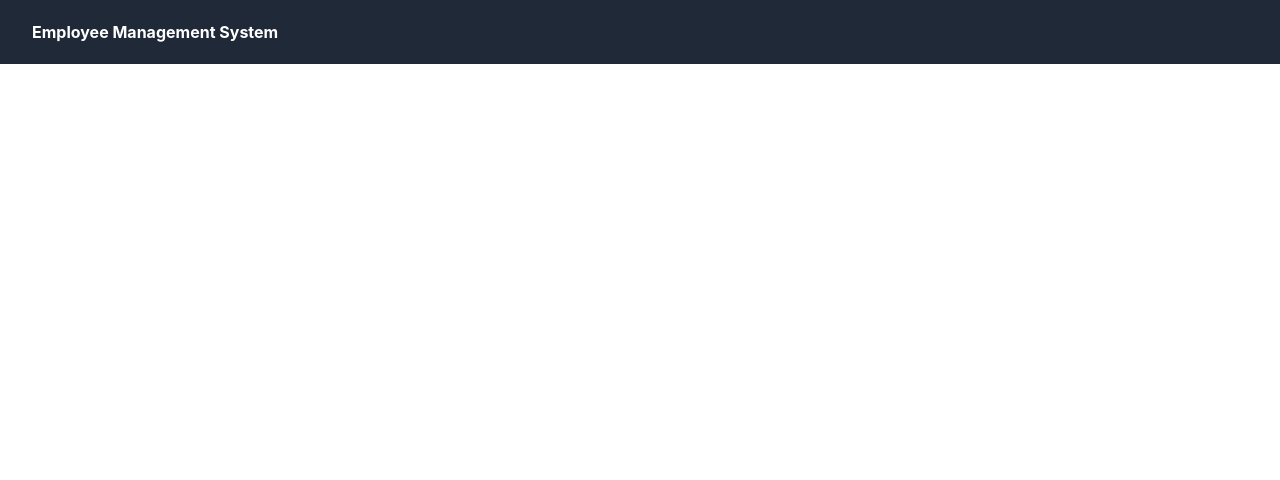
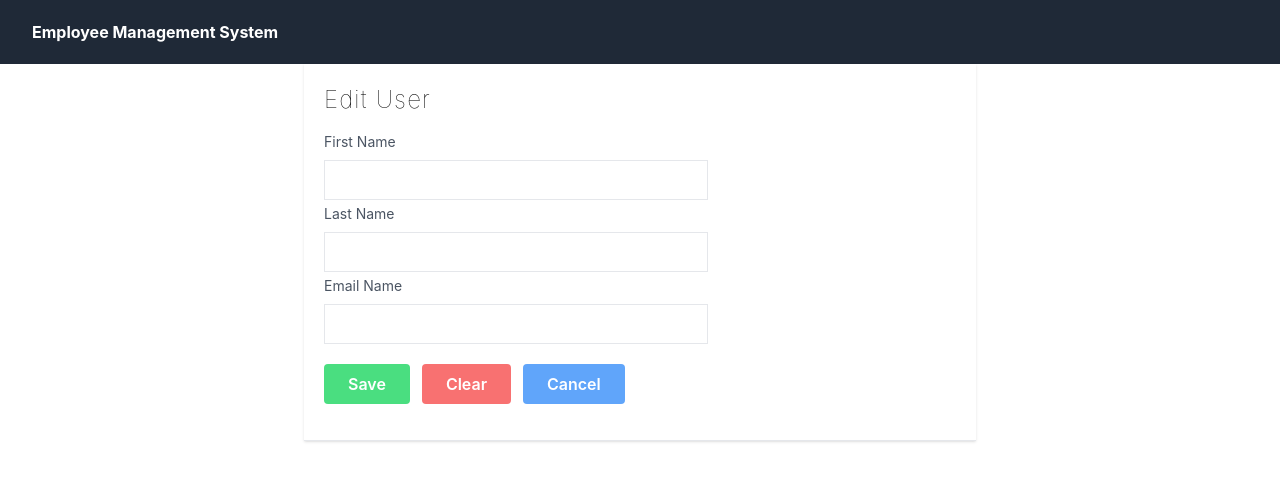
Before and after one commit to giangtran90/user-mngt-system-project, a React (Create React App) app in the folder user-mngt-ui/: page /editUser/1 in a window 1280 px wide. Shown: the top 480 px of the page. Built offline with nearby package versions, Linux system fonts and the light colour scheme; no server answers; the HTML template or start-up script is replaced by a standard one.

Commit message:
Frontend:  UI Edit User

```diff
--- a/user-mngt-ui/src/App.js
+++ b/user-mngt-ui/src/App.js
@@ -3,6 +3,7 @@ import './App.css';
 import Navbar from './components/Navbar';
 import UserList from './components/UserList';
 import AddUser from './components/AddUser';
+import EditUser from './components/EditUser';
 
 function App() {
   return (
@@ -13,6 +14,7 @@ function App() {
           <Route path='/' element={<UserList/>}></Route>
           <Route path='/userList' element={<UserList/>}></Route>
           <Route path='/addUser' element={<AddUser/>}></Route>
+          <Route path='/editUser/:id' element={<EditUser />}></Route>
         </Routes>
       </BrowserRouter>
     </>
--- /dev/null
+++ b/user-mngt-ui/src/components/EditUser.js
@@ -0,0 +1,96 @@
+import React, { useEffect, useState } from 'react'
+import { useNavigate, useParams } from 'react-router-dom'
+import UserService from '../services/UserService';
+
+const EditUser = () => {
+
+    const navigate = useNavigate();
+
+    const {id} = useParams();
+
+    const [user, setUser] = useState({
+        id : id,
+        firstName : "",
+        lastName : "",
+        emailId : ""
+    })
+
+    const handleChange = (e) => {
+        const value = e.target.value;
+        setUser({...user,[e.target.name]:value});
+        console.log(value);
+    }
+
+    useEffect(() => {
+      const fetchData = async () => {
+        try {
+            const response = await UserService.getUserById(id);
+            setUser(response.data)
+        } catch (error) {
+            console.log(error);
+        }
+      }
+      fetchData();
+    }, [])
+
+    const updateUser = (e) => {
+        e.preventDefault();
+        UserService.editUser(user,id)
+        .then((response) => {
+            navigate("/userList");
+        })
+        .catch((error) => {
+            console.log(error);
+        })
+    }
+
+    const clear = (e) => {
+        e.preventDefault();
+        setUser({
+            id : id,
+            firstName : user.firstName,
+            lastName : "",
+            emailId : ""
+        })
+    }
+
+  return (
+    // max-w-2xl: chieu rong toi da, shadow: them bong duoi, border-b: duong vien duoi, mx-auto: can le tu dong
+    <div className='flex max-w-2xl mx-auto shadow border-b'>
+        <div className='px-5 py-5'>
+            {/* font-thin text-2xl: phong chu mong va to, tracking-wider: tao khoang cach giua cac chu cai */}
+            <div className='font-thin text-2xl tracking-wider'>
+                <h1>Edit User</h1>
+            </div>
+            {/* items-center justify-center: cac muc o giua, can giua
+                h-10 w-96 border mt-2 px-2 py-2: chieu cao, chieu rong, vien, magin top, pading x,y
+                name='firstName' value={employee.firstName}: khi bao name va value de lay du lieu
+                onChange={(e)=>handleChange(e)}: giup cap nhat trang thai
+             */}
+            <div className='items-center justify-center h-14 w-full my-4'>
+                <label className='block text-gray-600 text-sm font-normal'>First Name</label>
+                <input type='text' name='firstName' value={user.firstName} onChange={(e) => handleChange(e)} className='h-10 w-96 border mt-2 px-2 py-2'></input>
+            </div>
+            <div className='items-center justify-center h-14 w-full my-4'>
+                <label className='block text-gray-600 text-sm font-normal'>Last Name</label>
+                <input type='text' name='lastName' value={user.lastName} onChange={(e) => handleChange(e)} className='h-10 w-96 border mt-2 px-2 py-2'></input>
+            </div>
+            <div className='items-center justify-center h-14 w-full my-4'>
+                <label className='block text-gray-600 text-sm font-normal'>Email Name</label>
+                <input type='email' name='emailId' value={user.emailId} onChange={(e) => handleChange(e)} className='h-10 w-96 border mt-2 px-2 py-2'></input>
+            </div>
+
+            {/* space-x-3: tao khoang cach giua 2 button
+                rounded hover:bg-green-700 => tao vien tron, khi hover mau dam hon
+            */}
+            <div className='items-center justify-center h-14 w-full my-4 space-x-3 pt-4'>
+                <button onClick={updateUser} className='rounded text-white font-semibold bg-green-400 hover:bg-green-700 px-6 py-2'>Save</button>
+                <button onClick={clear} className='rounded text-white font-semibold bg-red-400 hover:bg-red-700 px-6 py-2'>Clear</button>
+                <button onClick={() => navigate("/")} className='rounded text-white font-semibold bg-blue-400 hover:bg-red-700 px-6 py-2'>Cancel</button>
+            </div>
+        </div>
+    </div>
+  )
+}
+
+export default EditUser
--- a/user-mngt-ui/src/components/User.js
+++ b/user-mngt-ui/src/components/User.js
@@ -1,6 +1,15 @@
 import React from 'react'
+import UserService from '../services/UserService';
+import { useNavigate } from 'react-router-dom';
 
 const User = ({user, deleteUser}) => {
+
+    const navigate = useNavigate();
+    const editUser = (e,id) => {
+        e.preventDefault();
+        navigate(`/editUser/${id}`);
+    }
+
   return (
     <tr key={user.id}>
         <td className='text-left px-6 py-4 whitespace-nowrap'>
@@ -13,7 +22,7 @@ const User = ({user, deleteUser}) => {
             <div className='text-sm text-gray-500'>{user.emailId}</div>
         </td>
         <td className='text-left px-6 py-4 whitespace-nowrap font-medium text-sm'>
-            <a className='text-indigo-600 hover:text-indigo-800 px-4 hover:cursor-pointer'>Edit</a>
+            <a onClick={(e,id) => editUser(e,user.id)} className='text-indigo-600 hover:text-indigo-800 px-4 hover:cursor-pointer'>Edit</a>
             <a onClick={(e,id) => deleteUser(e,user.id)} className='text-indigo-600 hover:text-indigo-800 px-4 hover:cursor-pointer'>Delete</a>
         </td>
     </tr>
--- a/user-mngt-ui/src/services/UserService.js
+++ b/user-mngt-ui/src/services/UserService.js
@@ -14,5 +14,14 @@ class UserService {
     deleteUser(id) {
         return axios.delete(USER_API_BASE_URL + "/" + id);
     }
+
+    // chu y duong dan ko dat sau
+    editUser(user,id) {
+        return axios.put(USER_API_BASE_URL + "/" + id, user);
+    }
+
+    getUserById(id) {
+        return axios.get(USER_API_BASE_URL + "/" + id);
+    }
 }
 export default new UserService()
```
